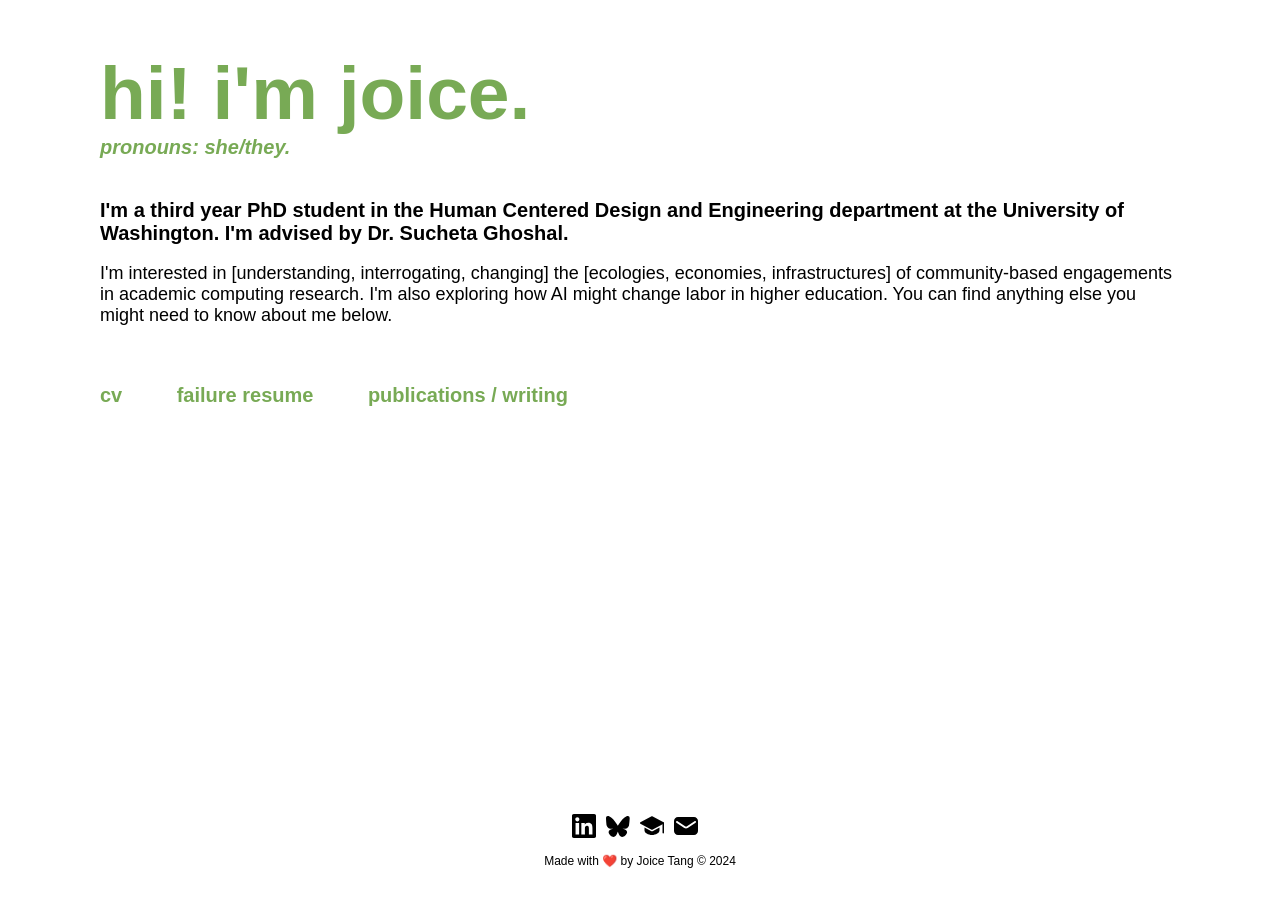
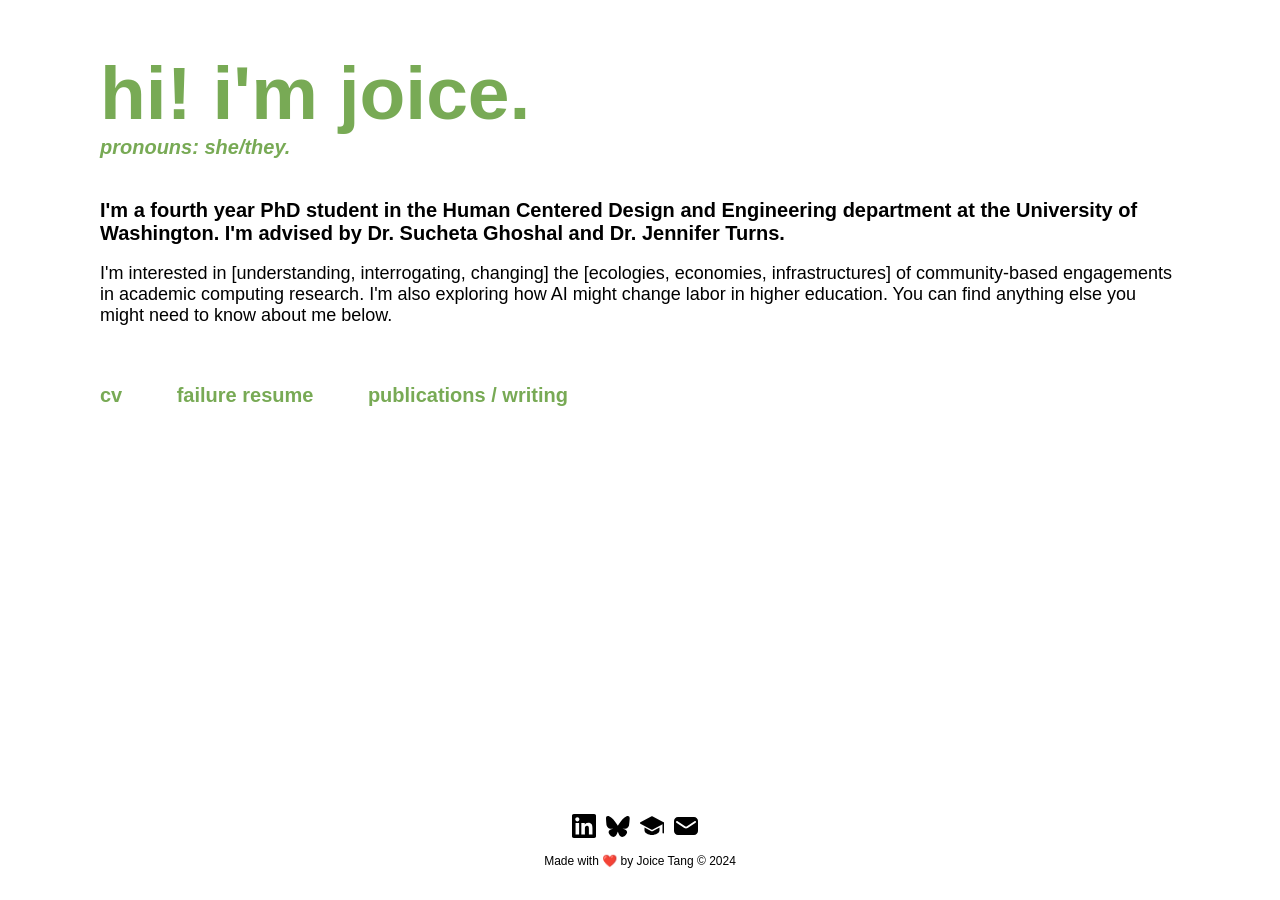
Before and after one commit to joitng/joitng.github.io, a Jekyll site: the page built from index.html, in a window 1280 px wide. Built offline with Jekyll 4.4.1, drawn with Linux system fonts in a browser that asks for light colours.

Commit message:
update main info

```diff
--- a/index.html
+++ b/index.html
@@ -10,7 +10,7 @@ title: joice tang
     <div id="top-links">
         <h4 class="subtitle">pronouns: she/they.</h4>
     </div>
-    <h4>I'm a third year PhD student in the Human Centered Design and Engineering department at the University of Washington. I'm advised by Dr. Sucheta Ghoshal.</h4>
+    <h4>I'm a fourth year PhD student in the Human Centered Design and Engineering department at the University of Washington. I'm advised by Dr. Sucheta Ghoshal and Dr. Jennifer Turns.</h4>
     <p>I'm interested in [understanding, interrogating, changing] the [ecologies, economies, infrastructures] of community-based engagements in academic computing research. I'm also exploring how AI might change labor in higher education. You can find anything else you might need to know about me below.</p>
 </div>
 
```
